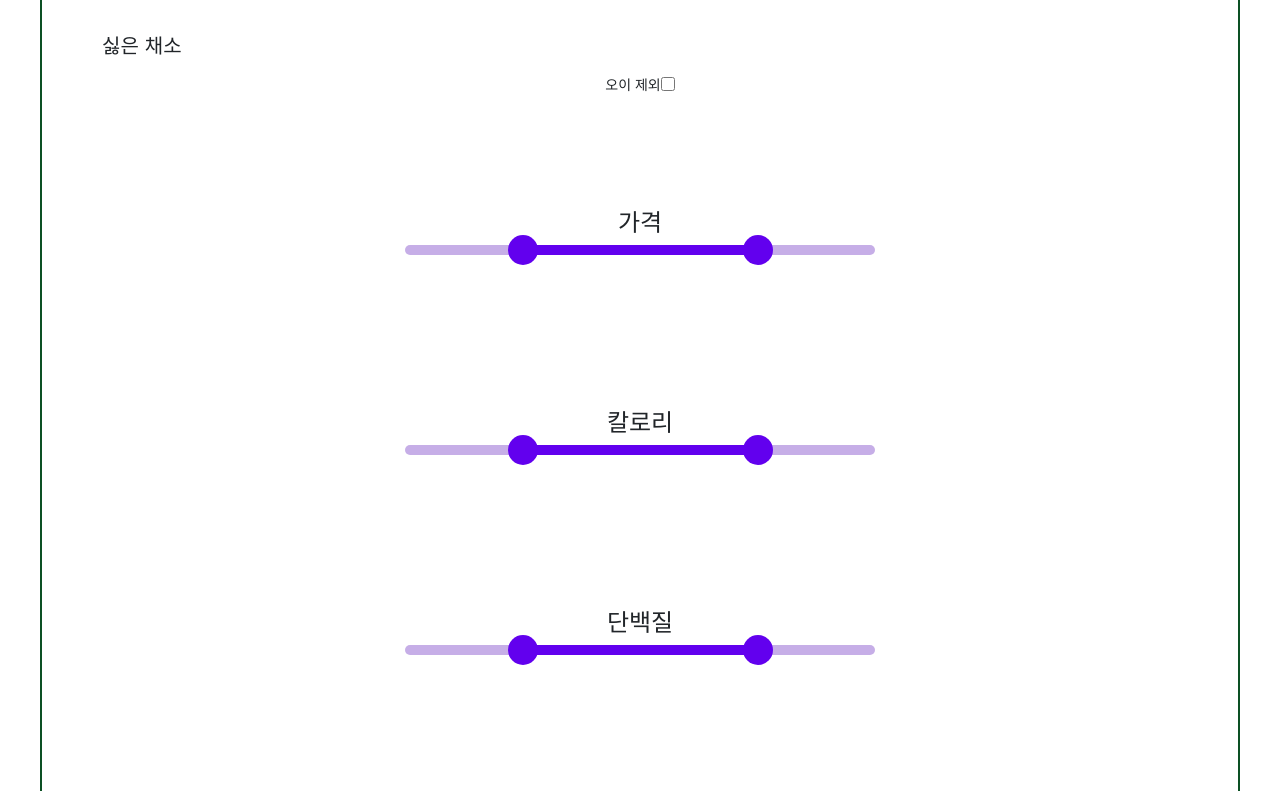
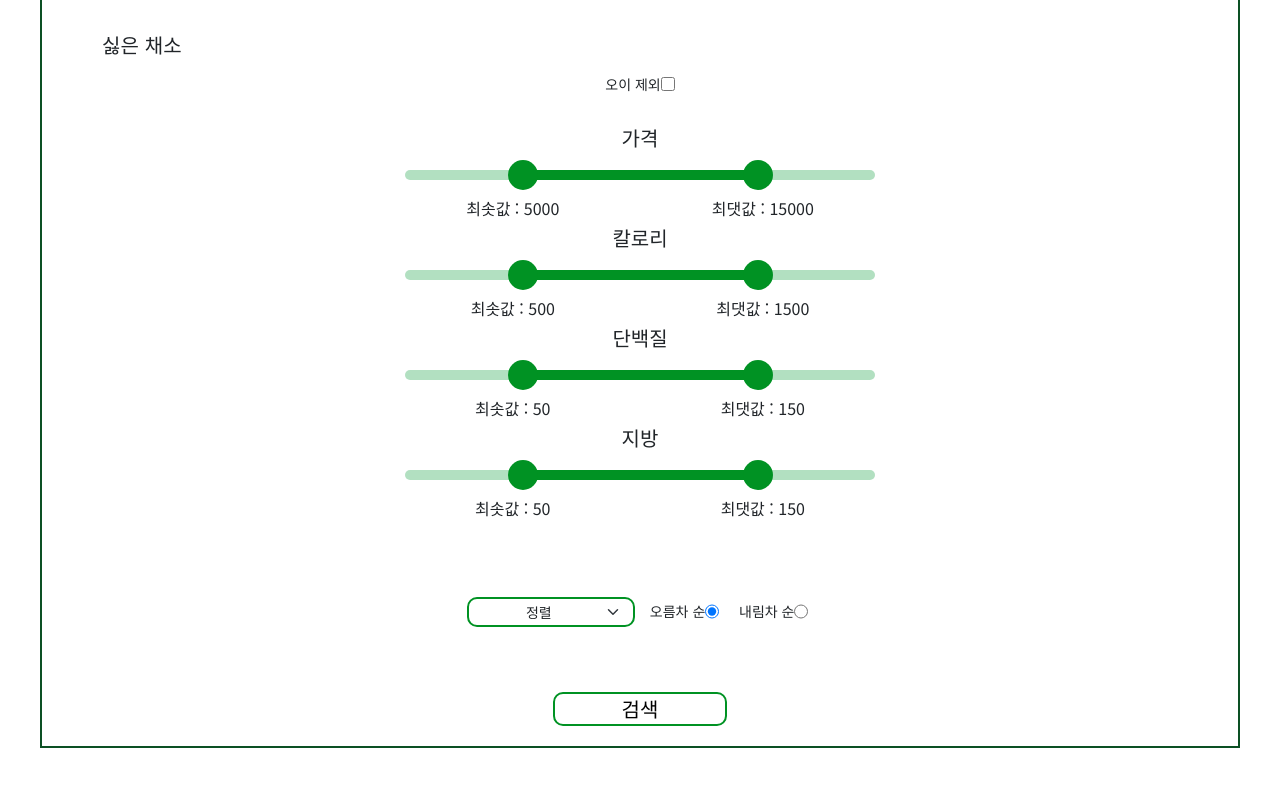
Before and after one commit to emop99/subway-front, a Next.js app: page / in a window 1280 px wide. Shown: the part 349-1140 px from the top of the page. Built offline with nearby package versions, Linux system fonts and the light colour scheme.

Commit message:
검색 페이지 작업

```diff
--- a/app/page.tsx
+++ b/app/page.tsx
@@ -33,10 +33,10 @@ export default function Home() {
     const [maxPrice, setMaxPrice] = useState(15000);
     const [minKcal, setMinKcal] = useState(500);
     const [maxKcal, setMaxKcal] = useState(1500);
-    const [minProtein, setMinProtein] = useState(0);
-    const [maxProtein, setMaxProtein] = useState(100);
-    const [minFat, setMinFat] = useState(0);
-    const [maxFat, setMaxFat] = useState(100);
+    const [minProtein, setMinProtein] = useState(50);
+    const [maxProtein, setMaxProtein] = useState(150);
+    const [minFat, setMinFat] = useState(50);
+    const [maxFat, setMaxFat] = useState(150);
 
     const [orderBySearchType, setOrderBySearchType] = useState('');
     const [orderByType, setOrderByType] = useState('asc');
@@ -75,13 +75,13 @@ export default function Home() {
                         </thead>
                     </table>
                     <RangeFilter filterName="가격" minValue={minPrice} setMinValue={setMinPrice}
-                                 maxValue={maxPrice} setMaxValue={setMaxPrice}/>
+                                 maxValue={maxPrice} setMaxValue={setMaxPrice} maximumValue={20000}/>
                     <RangeFilter filterName="칼로리" minValue={minKcal} setMinValue={setMinKcal}
-                                 maxValue={maxKcal} setMaxValue={setMaxKcal}/>
+                                 maxValue={maxKcal} setMaxValue={setMaxKcal} maximumValue={2000}/>
                     <RangeFilter filterName="단백질" minValue={minProtein} setMinValue={setMinProtein}
-                                 maxValue={maxProtein} setMaxValue={setMaxProtein}/>
+                                 maxValue={maxProtein} setMaxValue={setMaxProtein} maximumValue={200}/>
                     <RangeFilter filterName="지방" minValue={minFat} setMinValue={setMinFat}
-                                 maxValue={maxFat} setMaxValue={setMaxFat}/>
+                                 maxValue={maxFat} setMaxValue={setMaxFat} maximumValue={200}/>
                     <OrderBy orderBySearchType={orderBySearchType} orderByType={orderByType}
                              setOrderBySearchType={setOrderBySearchType} setOrderByType={setOrderByType}/>
                     <button type={"button"} onClick={onSearch}>검색</button>
--- a/component/recipe/rangeFilter.tsx
+++ b/component/recipe/rangeFilter.tsx
@@ -8,9 +8,10 @@ type RangeFilterProps = {
     setMinValue: (value: number) => void;
     maxValue: number;
     setMaxValue: (value: number) => void;
+    maximumValue: number;
 };
 
-export default function RangeFilter({filterName, minValue, setMinValue, maxValue, setMaxValue}: RangeFilterProps) {
+export default function RangeFilter({filterName, minValue, setMinValue, maxValue, setMaxValue, maximumValue}: RangeFilterProps) {
     const onMinValueChange = (event: React.ChangeEvent<HTMLInputElement>) => {
         setMinValue(minRangeCalc(event));
     };
@@ -49,12 +50,10 @@ export default function RangeFilter({filterName, minValue, setMinValue, maxValue
         <>
             <div className="slideBox">
                 <div className="middle">
-                    <div className="title">
-                        <h4>{filterName}</h4>
-                    </div>
+                    <h2>{filterName}</h2>
                     <div className="multi-range-slider">
-                        <input type="range" className="min_range" min="0" max="20000" value={minValue} onChange={onMinValueChange}/>
-                        <input type="range" className="max_range" min="0" max="20000" value={maxValue} onChange={onMaxValueChange}/>
+                        <input type="range" className="min_range" min="0" max={maximumValue} value={minValue} onChange={onMinValueChange}/>
+                        <input type="range" className="max_range" min="0" max={maximumValue} value={maxValue} onChange={onMaxValueChange}/>
                         <div className="slider">
                             <div className="track"></div>
                             <div className="range"></div>
@@ -62,6 +61,10 @@ export default function RangeFilter({filterName, minValue, setMinValue, maxValue
                             <div className="thumb right"></div>
                         </div>
                     </div>
+                    <div className="valueBox">
+                        <p>최솟값 : <span className="minValue">{minValue}</span></p>
+                        <p>최댓값 : <span className="maxValue">{maxValue}</span></p>
+                    </div>
                 </div>
             </div>
         </>
--- a/styles/_main.scss
+++ b/styles/_main.scss
@@ -21,13 +21,78 @@
                     text-align: left;
                     width: 200px;
                     font: 20px/1 $font2;
+
                 }
                 td{
                     display: flex;
                     justify-content: space-around;
                     text-align: center;
                     margin-top: 20px;
+                    article{
+                        max-width: 1200px;
+                        margin: 0 auto;
+                        padding: 20px;
 
+
+
+                        >ul{
+                            width: 100%;
+                            padding-top: 20px;
+                            display: flex;
+                            justify-content: space-around;
+                            flex-wrap: wrap;
+                            gap: 10px;
+                            >li{
+                                border: 2px solid #239347;
+                                border-radius: 10px;
+                                transition: 0.3s;
+                                cursor: pointer;
+
+                                .card{
+                                    width: 100%;
+                                    height: 100%;
+                                    background-color: none;
+                                    transition: 0.2s;
+                                    .card-body{
+                                        img{
+                                            transition: 0.3s;
+                                        }
+                                        .card-title{
+                                            font-size: 16px;
+                                            color: #222;
+                                            font: 16px/1 $font2;
+                                        }
+                                        .card-text{
+                                            font-size: 16px;
+                                            color: #444;
+                                            font: 14px/1 $font1;
+                                            position: relative;
+                                            z-index: 1;
+                                        }
+                                        .btn-primary{
+                                            background-color: #239347;
+                                            border: none;
+                                            outline: none;
+                                            &:hover{
+                                                background-color: #0c5024;
+                                            }
+                                        }
+                                    }
+                                }
+                                &:hover{
+                                    .card{
+                                        .card-body{
+                                            img{
+                                                transform: scale(1.1);
+                                            }
+                                        }
+                                    }
+                                }
+
+                            }
+
+                        }
+                    }
                     >div{
                         display: flex;
                         justify-content: start;
@@ -45,7 +110,7 @@
         .slideBox {
             margin: 0;
             padding: 0;
-            height: 200px;
+            height: 100px;
             display: flex;
             justify-content: center;
             align-items: center;
@@ -55,7 +120,19 @@
                 position: relative;
                 width: 50%;
                 max-width: 500px;
-
+                h2{
+                    font: 20px/1 $font2;
+                    margin-bottom: 20px;
+                }
+                .valueBox{
+                    display: flex;
+                    width: 100%;
+                    justify-content: space-around;
+                    margin-top: 20px;
+                    p{
+                        font: 16px/1 $font1;
+                    }
+                }
                 .slider {
                     position: relative;
                     z-index: 1;
@@ -69,7 +146,7 @@
                         top: 0;
                         bottom: 0;
                         border-radius: 5px;
-                        background-color: #c6aee7;
+                        background-color: #b2e0c1;
                     }
 
                     .range {
@@ -80,14 +157,14 @@
                         top: 0;
                         bottom: 0;
                         border-radius: 5px;
-                        background-color: #6200ee;
+                        background-color: #009223;
                     }
                     .thumb {
                         position: absolute;
                         z-index: 3;
                         width: 30px;
                         height: 30px;
-                        background-color: #6200ee;
+                        background-color: #009223;
                         border-radius: 50%;
                     }
                     .left {
@@ -103,11 +180,11 @@
             }
             input[type="range"] {
                 position: absolute;
-                left: 0;
                 /* opacity로 가린 것을 이벤트도 비활성화하기 위해 */
                 pointer-events: none;
                 -webkit-appearance: none;
                 z-index: 2;
+                left: 0;
                 height: 10px;
                 width: 100%;
                 opacity: 0;
@@ -130,14 +207,20 @@
         .drop{
             margin: 0 auto;
             display: flex;
-            width: 50%;
+            width: 30%;
             justify-content: center;
+            align-items: center;
             padding: 50px 0;
             gap: 10px;
         .dropBox{
-            width: 100%;
+            width: 50%;
 
             select{
+                width: 100%;
+                border: 2px solid #009223;
+                border-radius: 10px;
+                font: 14px/1 $font1;
+                text-align: center;
                 option{
                     font: 14px/1 $font1;
                 }
@@ -148,6 +231,7 @@
         .sortOption{
             display: flex;
             justify-content: space-around;
+            flex-wrap: nowrap;
             width: 50%;
             gap: 10px;
             div{
@@ -165,7 +249,18 @@
         }
         button{
             margin: 0 auto;
-            width: 10%;
+            width: 15%;
+            border: 2px solid #009223;
+            border-radius: 10px;
+            outline: none;
+            background-color: #fff;
+            font: 20px/1 $font1;
+            padding: 5px;
+            transition: 0.3s;
+            &:hover{
+                background: #009223;
+                color: #fff;
+            }
         }
     }
 }
```
